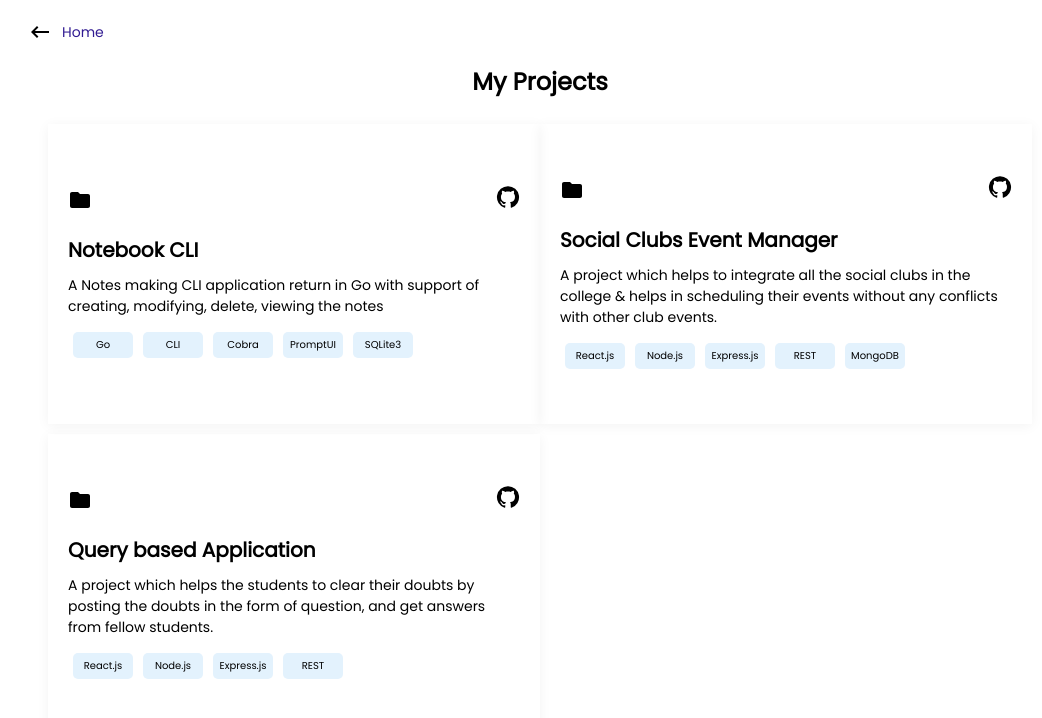
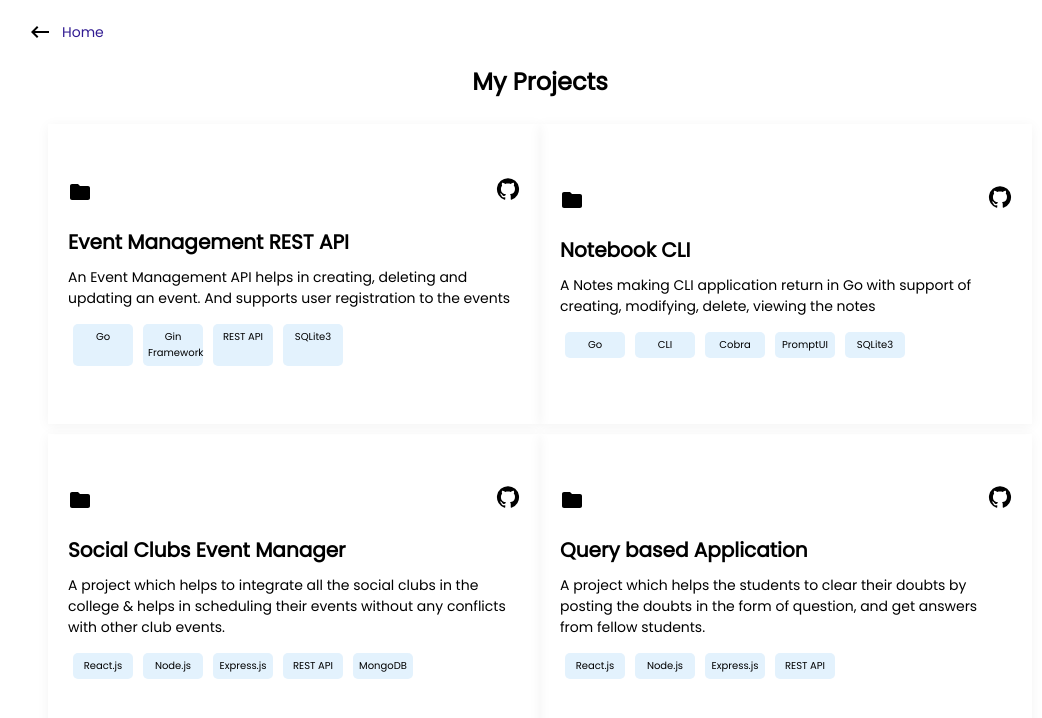
Before and after one commit to sambasivareddy-ch/sambasiva, a React (Create React App) app: page /projects in a window 1280 px wide. Shown: the top 718 px of the page, without its empty margins (100-1142 px from the left). Built offline with nearby package versions, Linux system fonts and the light colour scheme.

Commit message:
Event Management Project Added

```diff
--- a/src/components/Projects.js
+++ b/src/components/Projects.js
@@ -4,6 +4,13 @@ import styles from "../styles/page.module.css";
 import Project from "./Project";
 
 const projects_arr = [
+    {
+        project_name: "Event Management REST API",
+        gitlink: "https://github.com/sambasivareddy-ch/rest_api_go",
+        description: "An Event Management API helps in creating, deleting and updating an event. And supports user registration to the events",
+        skills: ['Go', 'Gin Framework', 'REST API', 'SQLite3'],
+        status: "Completed"
+    },
     {
         project_name: "Notebook CLI",
         gitlink: "https://github.com/sambasivareddy-ch/notebook_cli",
@@ -18,16 +25,7 @@ const projects_arr = [
             "A project which helps to integrate all the social clubs in the college & helps in scheduling their events without any conflicts with other club events.",
         skills: ["React.js", "Node.js", "Express.js", "REST", "MongoDB"],
         status: "Completed",
-    },
-    {
-        project_name: "Query based Application",
-        gitlink:
-            "https://github.com/samba-chinta/question_and_answer_website_client",
-        description:
-            "A project which helps the students to clear their doubts by posting the doubts in the form of question, and get answers from fellow students.",
-        skills: ["React.js", "Node.js", "Express.js", "REST"],
-        status: "Completed",
-    },
+    }
 ];
 
 const Projects = () => {
--- a/src/pages/ProjectPage.js
+++ b/src/pages/ProjectPage.js
@@ -5,6 +5,13 @@ import Project from "../components/Project";
 import KeyboardBackspaceIcon from "@mui/icons-material/KeyboardBackspace";
 
 const projects_arr = [
+    {
+        project_name: "Event Management REST API",
+        gitlink: "https://github.com/sambasivareddy-ch/rest_api_go",
+        description: "An Event Management API helps in creating, deleting and updating an event. And supports user registration to the events",
+        skills: ['Go', 'Gin Framework', 'REST API', 'SQLite3'],
+        status: "Completed"
+    },
     {
         project_name: "Notebook CLI",
         gitlink: "https://github.com/sambasivareddy-ch/notebook_cli",
@@ -16,7 +23,7 @@ const projects_arr = [
         project_name: "Social Clubs Event Manager",
         gitlink: "https://github.com/samba-chinta/club_manager",
         description: "A project which helps to integrate all the social clubs in the college & helps in scheduling their events without any conflicts with other club events.",
-        skills: ['React.js', 'Node.js', 'Express.js', 'REST', 'MongoDB'],
+        skills: ['React.js', 'Node.js', 'Express.js', 'REST API', 'MongoDB'],
         status: "Completed"
     },
     {
@@ -25,7 +32,7 @@ const projects_arr = [
             "https://github.com/samba-chinta/question_and_answer_website_client",
         description:
             "A project which helps the students to clear their doubts by posting the doubts in the form of question, and get answers from fellow students.",
-        skills: ["React.js", "Node.js", "Express.js", "REST"],
+        skills: ["React.js", "Node.js", "Express.js", "REST API"],
         status: "Completed",
     },
 ];
```
